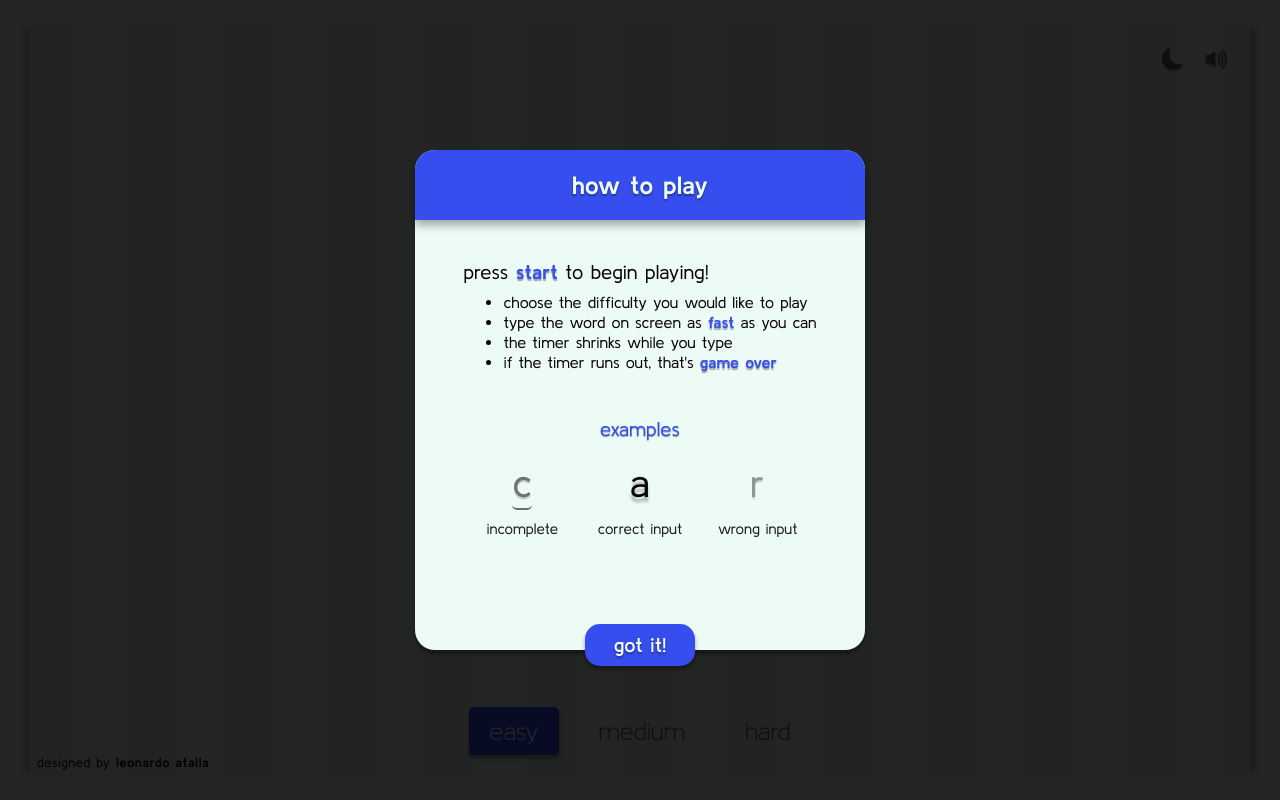
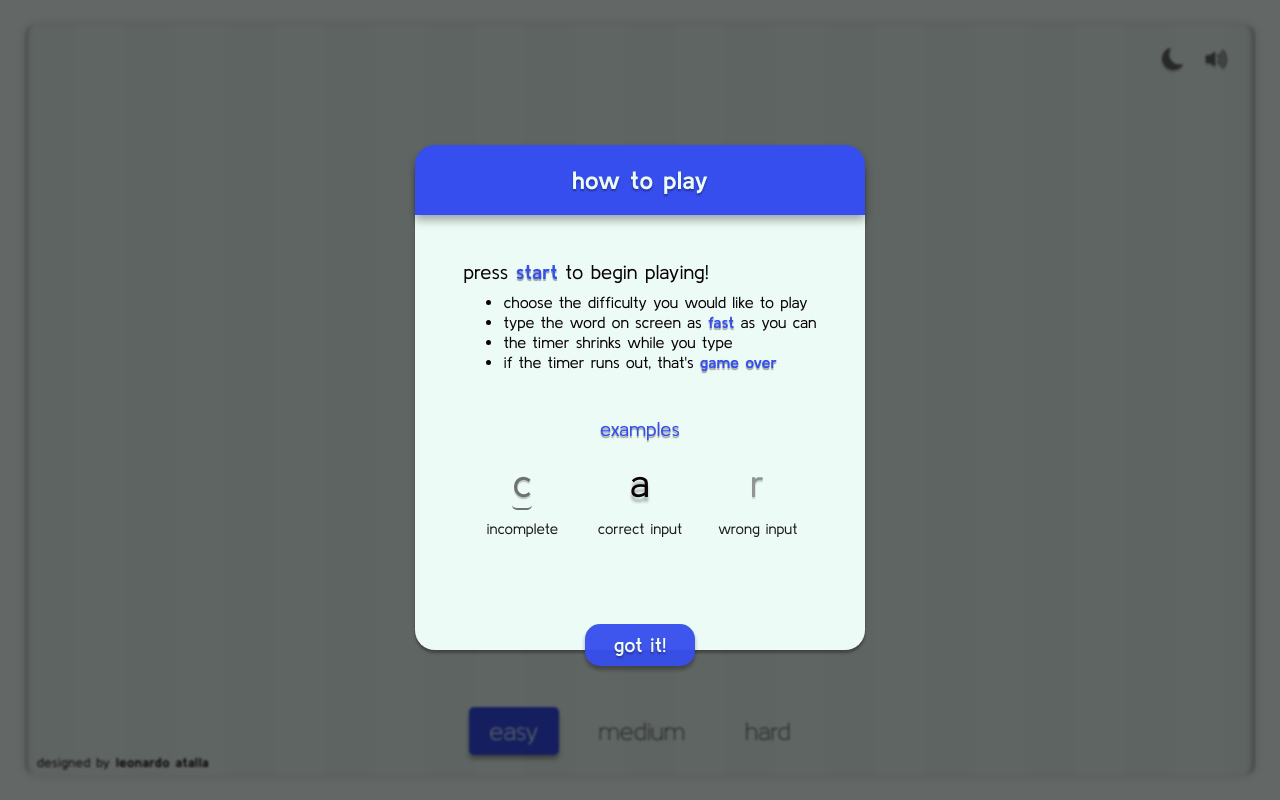
Before and after one commit to atallaL/quick-type, a React (Vite) app: page / in a window 1280 px wide. Both pictures are taken after a click on the element "how do i play?". Built offline with nearby package versions, Linux system fonts and the light colour scheme.

Commit message:
little tweaks

```diff
--- a/src/components/gamescreen/GameScreen.css
+++ b/src/components/gamescreen/GameScreen.css
@@ -135,6 +135,22 @@
     height: 30px;
     display:flex;
     align-items: flex-end;
+    justify-content: space-between;
+}
+
+.gameContent .gameWordCountContainer i{
+    color: var(--textcolor);
+    font-size: 20px;
+    opacity: 0.5;
+    transition: opacity 0.3s ease, transform 0.3s ease;
+    will-change: opacity, transform;
+    text-shadow: 0 3px 1px var(--shadowcolor);
+    cursor: pointer;
+}
+
+.gameContent .gameWordCountContainer i:hover{
+    opacity: 0.8;
+    transform: translateY(-2px) scale(1.08);
 }
 
 .gameContent .gameWordCount {
@@ -158,7 +174,6 @@
     50% {transform: translateY(-5px);}
     100% {transform: translateY(0);}
 }
-
 
 /* responsive */
 
--- a/src/components/gamescreen/GameScreen.jsx
+++ b/src/components/gamescreen/GameScreen.jsx
@@ -23,15 +23,20 @@ export default function GameScreen({difficulty, setGameState, setStats}) {
         wordStartTime:0,
         timeFirstInputSum: 0,
         firstInput:false,
-    })
+    });
 
+    //back to home button
+    const homeStateSwitch = () => {
+        playAudio('back');
+        setGameState('home');
+    }
 
     //get a random word
     const getRandomWord = () => {
         const wordList = wordLists[difficulty];
         //grab word from in there
         return wordList[Math.floor(Math.random() * wordList.length)];
-    }
+    };
 
     //handle user input and word completion
     const handleTyping = (e) => {
@@ -46,7 +51,7 @@ export default function GameScreen({difficulty, setGameState, setStats}) {
             setHasStarted(true);
             timeRef.current = Date.now();
             gameStatsRef.current.startTime = Date.now();
-        }
+        };
 
         //if incorrect letter typed
         if (!match) {
@@ -58,7 +63,7 @@ export default function GameScreen({difficulty, setGameState, setStats}) {
             setTimeout(() => setWrongInput(false), 150);
 
             return;
-        }
+        };
 
         //get the time between word showing up and first letter being typed, add it to sum
         if (!gameStatsRef.current.firstInput) {
@@ -66,8 +71,8 @@ export default function GameScreen({difficulty, setGameState, setStats}) {
                 const reactionTime = Date.now()-gameStatsRef.current.wordStartTime;
                 gameStatsRef.current.timeFirstInputSum = gameStatsRef.current.timeFirstInputSum + reactionTime;
                 gameStatsRef.current.firstInput = true;
-            }
-        }
+            };
+        };
 
         //if it matches, this input will be used
         setInputText(typed);
@@ -88,8 +93,8 @@ export default function GameScreen({difficulty, setGameState, setStats}) {
             //dont allow transition on timer for like a bit, reenable after
             setTimerReset(true);
             setTimeout(() => setTimerReset(false), 100);
-        }
-    }
+        };
+    };
 
     //first word
     useEffect(() => {
@@ -225,6 +230,7 @@ export default function GameScreen({difficulty, setGameState, setStats}) {
                 {/* display needed text */}
                 <div className="gameWordCountContainer">
                     <div className={`gameWordCount ${hasStarted ? '' : 'beforeStart'}`}>{hasStarted ? wordCount : 'press any key to start'}</div>
+                    {!hasStarted && <i class="bi bi-house-fill" onClick={() => homeStateSwitch()}></i>}
                 </div>
 
                 <div className="gameTimerContainer">
--- a/src/components/homescreen/HomeScreen.css
+++ b/src/components/homescreen/HomeScreen.css
@@ -173,10 +173,11 @@
   left: 0;
   width: 100vw;
   height: 100dvh;
-  background-color: #000000da;
+  background-color: #00000098;
   z-index: 10;
   opacity: 0;
   animation: overlayFadeIn 0.3s ease forwards;
+  backdrop-filter: blur(1px)
 }
 
 @keyframes overlayFadeIn {
@@ -194,7 +195,7 @@
   align-items: center;
   color: var(--textcolor);
   background-color: var(--bgcolor2);
-  box-shadow: 0 5px 3px var(--shadowcolor);
+  box-shadow: 0 3px 3px var(--shadowcolor);
   width: 90%;
   height: 80%;
   max-height: 500px;
@@ -241,7 +242,8 @@
   height: 70px;
   background-color: var(--accentcolor);
   box-shadow: 0 5px 10px var(--shadowcolor);
-  color: var(--bgcolor2)
+  color: var(--bgcolor2);
+  transform: translateY(-5px);
 }
 
 .instructionHeader h3{
@@ -285,7 +287,7 @@
 
 .instructionExamples > p{
   color: var(--accentcolor);
-  text-shadow: 0 1px 1px var(--shadowcolor);
+  text-shadow: 0 2px 1px var(--shadowcolor);
   font-size: 20px;
 }
 
@@ -332,7 +334,7 @@
       transform: translateX(0);
   }
   3% {
-      transform: translateX(-2px);
+      transform: translateX(-1px);
   }
   9% {
       transform: translateX(2px);
@@ -350,6 +352,7 @@
 }
 
 .instructionOut {
+  opacity: 0.95;
   position: absolute;
   display: flex;
   align-items: center;
@@ -362,9 +365,8 @@
   border-radius: 15px;
   box-shadow: 0 4px 4px var(--shadowcolor);
   bottom: -16px;
-  opacity: 1;
   transform: scale(1);
-  transition: transform 0.3s ease;
+  transition: transform 0.3s ease, opacity 0.3s ease;
   will-change: transform;
   cursor: pointer;
 }
@@ -378,16 +380,42 @@
 }
 
 .instructionOut:hover{
-  transform: scale(0.95);
+  transform: scale(0.97);
+  opacity: 1;
 }
 
-/* animations for examples */
+/* instruction closing animations n stuff */
 
-@keyframes incomplete {
+.instructionOverlay.closing {
+  animation: overlayFadeOut 0.3s ease;
+}
+
+@keyframes overlayFadeOut {
   0% {
-    opacity: 0.4
+    opacity: 1;
+  }
+
+  100% {
+    opacity: 0;
   }
 }
+
+.instructionContainer.closing {
+  animation: instructionsContract 0.3s ease;
+}
+
+@keyframes instructionsContract {
+  from {
+    transform: scale(1) translateY(0);
+    opacity: 1;
+  }
+
+  to {
+    transform: scale(0.85) translateY(35px);
+    opacity: 0;
+  }
+}
+
 
 /* responsive */
 
--- a/src/components/homescreen/HomeScreen.jsx
+++ b/src/components/homescreen/HomeScreen.jsx
@@ -11,6 +11,7 @@ import {playAudio} from '../../utils/soundPlayer'
 
 export default function HomeScreen({setGameState, lightmode, difficulty, setDifficulty}) {
     const [displayInstructions, setDisplayInstructions] = useState(false); //how to play
+    const [instructionsClosing, setInstructionsClosing] = useState(false);
 
     //to allow playing sound and selecting level
     const handleDifficultySelection = (difficultyLevel) => {
@@ -35,7 +36,12 @@ export default function HomeScreen({setGameState, lightmode, difficulty, setDiff
     const handleHowToPlayClose = () => {
         //play audio
         playAudio('closehowplay');
-        setDisplayInstructions(false);
+        setInstructionsClosing(true);
+
+        setTimeout(() => {
+            setInstructionsClosing(false);
+            setDisplayInstructions(false);
+        }, 300)
     }
 
     return (
@@ -74,8 +80,8 @@ export default function HomeScreen({setGameState, lightmode, difficulty, setDiff
             </div>
             {/* popup for instruction on how to play */}
             {displayInstructions &&
-                <div className="instructionOverlay">
-                    <div className="instructionContainer">
+                <div className={`instructionOverlay ${instructionsClosing ? 'closing' : ''}`}>
+                    <div className={`instructionContainer ${instructionsClosing ? 'closing' : ''}`}>
                         <div className="instructionHeader">
                             <h3>how to play</h3>
                         </div>
```
